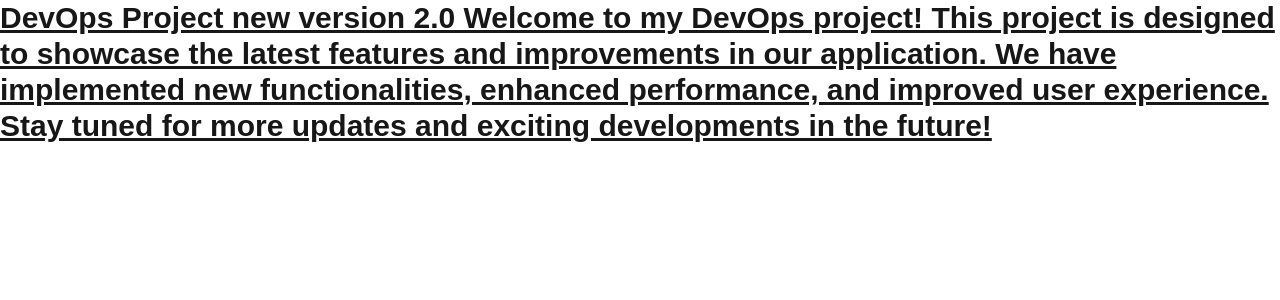
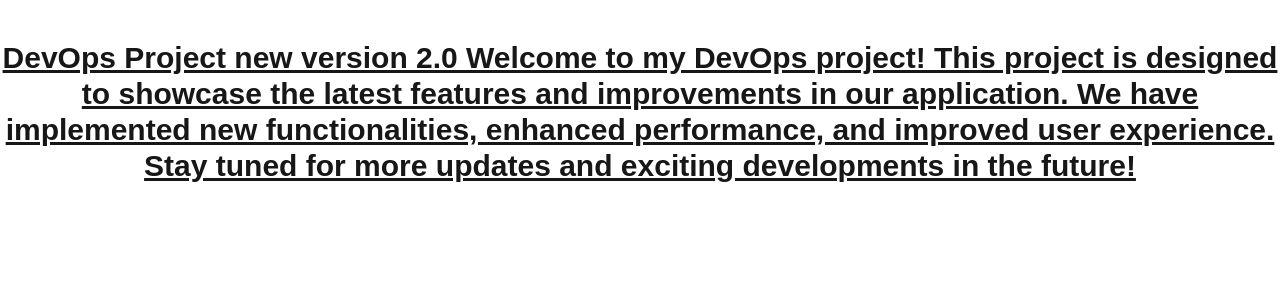
Before and after one commit to Chathuka-2003/ci-cd-devops-practice-Next.js-app, a Next.js app: page / in a window 1280 px wide. Shown: the top 300 px of the page. Built offline with nearby package versions, Linux system fonts and the light colour scheme.

Commit message:
update page.tsx

```diff
--- a/app/page.tsx
+++ b/app/page.tsx
@@ -2,7 +2,7 @@
 
 export default function Home() {
   return (
-    <p className="text-3xl font-bold underline">
+    <p className="text-3xl font-bold underline text-center mt-10">
       DevOps Project new version 2.0
       Welcome to my DevOps project! This project is designed to showcase the latest features and improvements in our application. We have implemented new functionalities, enhanced performance, and improved user experience. Stay tuned for more updates and exciting developments in the future!
     </p>
```
